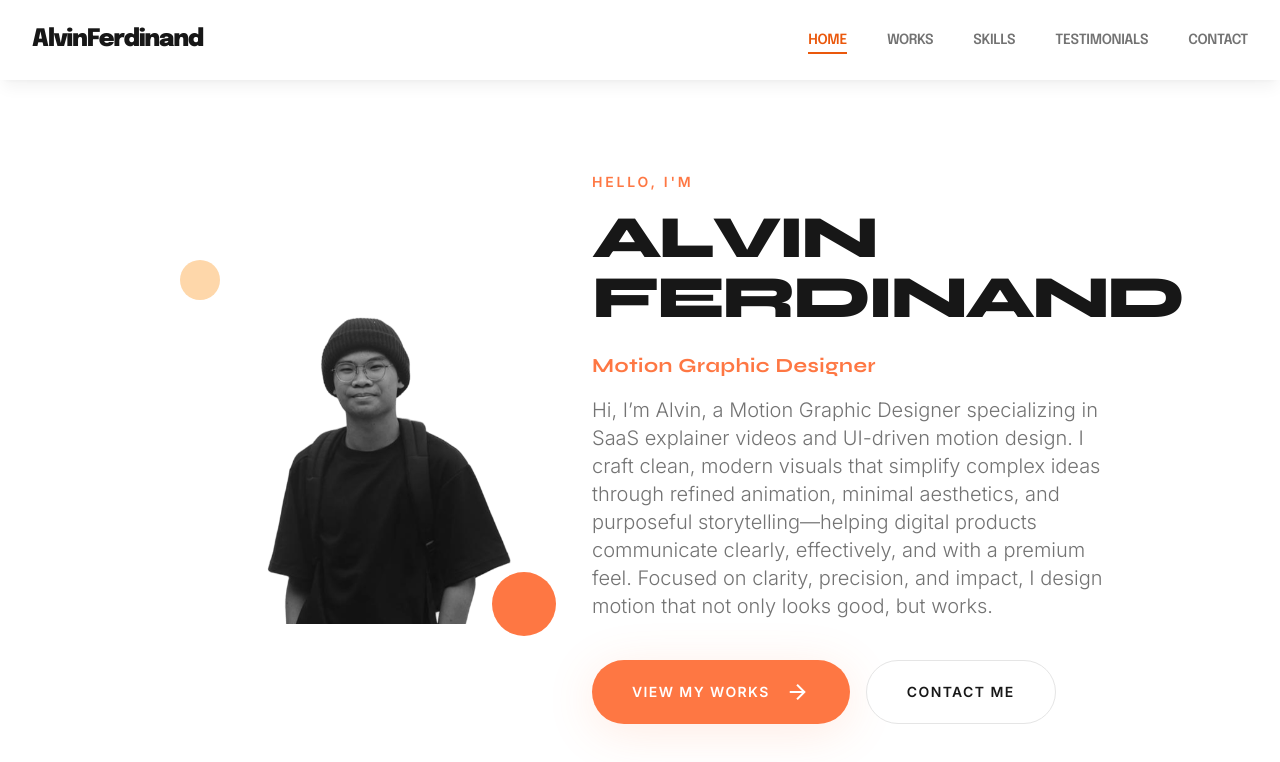
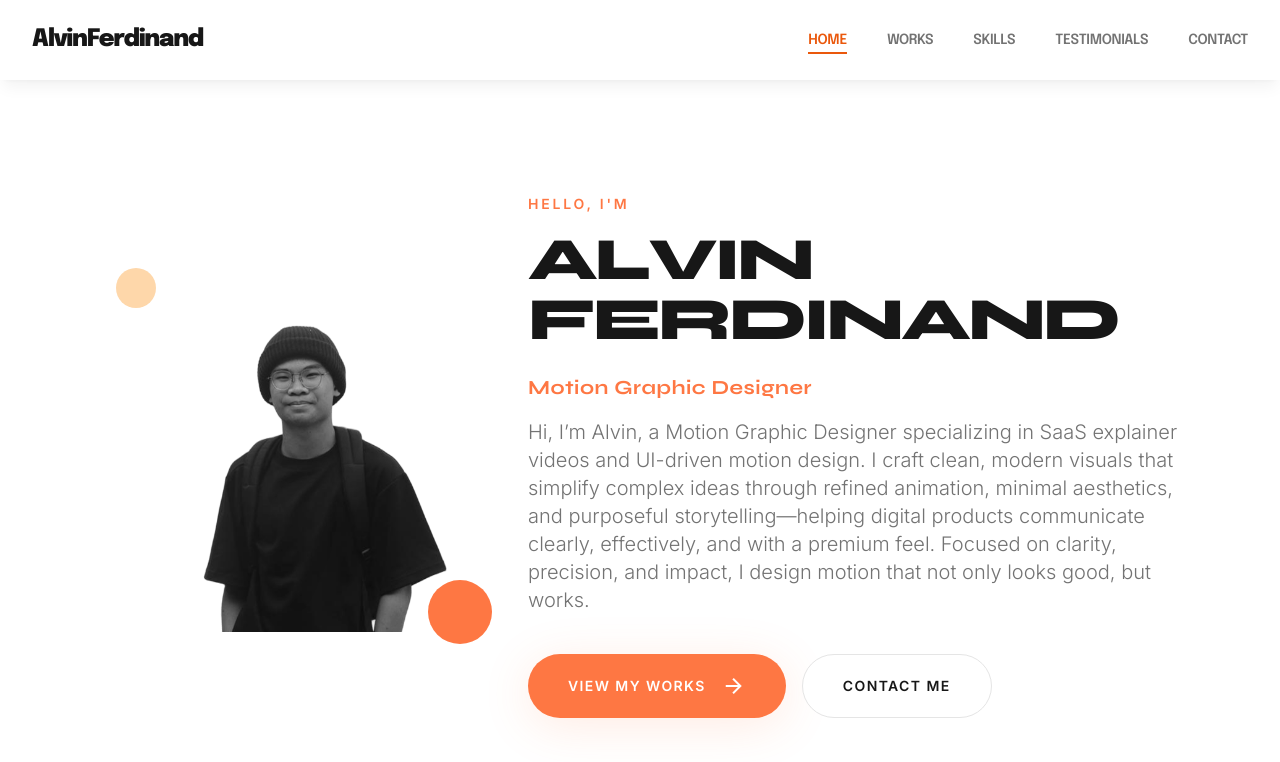
Before and after one commit to Vanotech-Dev/alvinFerdinand, a React (Vite) app: page / in a window 1280 px wide. Shown: the top 762 px of the page. Built offline with nearby package versions, Linux system fonts and the light colour scheme.

Commit message:
fix: fixing hero section

```diff
--- a/src/App.jsx
+++ b/src/App.jsx
@@ -95,7 +95,7 @@ function App() {
       <main>
         {/* Hero Section */}
         <section
-          className="min-h-screen flex items-center pt-24 px-8 lg:pl-48 bg-white overflow-hidden"
+          className="min-h-screen flex items-center pt-28 px-8 lg:pl-32 bg-white overflow-hidden"
           id="home"
         >
           <div className="max-w-7xl mx-auto grid lg:grid-cols-[auto_1fr] gap-12 items-center w-full">
@@ -132,15 +132,8 @@ function App() {
                 <p className="text-primary-container text-lg sm:text-xl font-medium tracking-wide font-headline">
                   Motion Graphic Designer
                 </p>
-                <p className="text-neutral-500 text-base md:text-xl font-light leading-relaxed max-w-lg">
-                  Hi, I’m Alvin, a Motion Graphic Designer specializing in SaaS
-                  explainer videos and UI-driven motion design. I craft clean,
-                  modern visuals that simplify complex ideas through refined
-                  animation, minimal aesthetics, and purposeful
-                  storytelling—helping digital products communicate clearly,
-                  effectively, and with a premium feel. Focused on clarity,
-                  precision, and impact, I design motion that not only looks
-                  good, but works.
+                <p className="text-neutral-500 text-base md:text-xl font-light leading-relaxed max-w-2xl">
+                  Hi, I’m Alvin, a Motion Graphic Designer specializing in SaaS explainer videos and UI-driven motion design. I craft clean, modern visuals that simplify complex ideas through refined animation, minimal aesthetics, and purposeful storytelling—helping digital products communicate clearly, effectively, and with a premium feel. Focused on clarity, precision, and impact, I design motion that not only looks good, but works.
                 </p>
               </div>
               <div className="flex flex-wrap gap-4">
```
